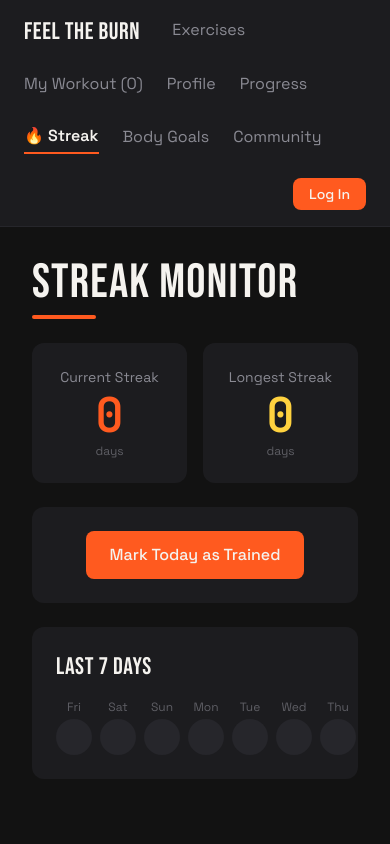
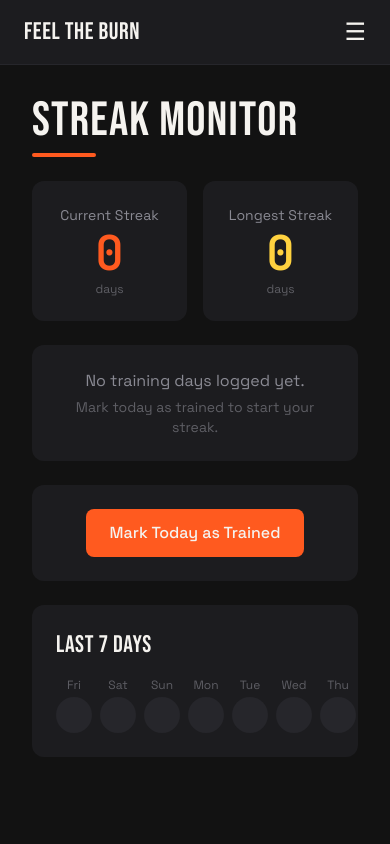
Before and after one commit to LevisNganga1135/calipath, a React (Vite) app: page /streak in a window 390 px wide. Shown: the top 844 px of the page. Built offline with nearby package versions, Linux system fonts and the light colour scheme.

Commit message:
UX pass: mobile nav menu, home stats, skill tags on Body Goals, empty states, loading polish

```diff
--- a/src/App.jsx
+++ b/src/App.jsx
@@ -32,6 +32,7 @@ function App() {
   })
 
   const [isAuthModalOpen, setIsAuthModalOpen] = useState(false)
+  const [isMenuOpen, setIsMenuOpen] = useState(false)
 
   useEffect(() => {
     localStorage.setItem(WORKOUT_STORAGE_KEY, JSON.stringify(myWorkout))
@@ -101,45 +102,34 @@ function App() {
 
   return (
     <BrowserRouter>
-      <nav className="bg-charcoal px-6 py-4 flex gap-6 items-center flex-wrap border-b border-charcoal-light">
-        <NavLink
-          to="/"
-          end
-          className="font-display text-2xl tracking-wide text-chalk mr-2"
-        >
+      <nav className="bg-charcoal px-6 py-4 border-b border-charcoal-light">
+        <div className="flex items-center justify-between">
+          <NavLink to="/" end className="font-display text-2xl tracking-wide text-chalk">
             FEEL THE BURN
           </NavLink>
-        <NavLink to="/exercises" className={navLinkClass}>
-          Exercises
-        </NavLink>
-        <NavLink to="/my-workout" className={navLinkClass}>
-          My Workout ({myWorkout.length})
-        </NavLink>
-        <NavLink to="/profile" className={navLinkClass}>
-          Profile
-        </NavLink>
-        <NavLink to="/progress" className={navLinkClass}>
-          Progress
-        </NavLink>
-        <NavLink to="/streak" className={navLinkClass}>
-          🔥 Streak
-        </NavLink>
-        <NavLink to="/goals" className={navLinkClass}>
-          Body Goals
-        </NavLink>
-        <NavLink to="/community" className={navLinkClass}>
-          Community
-        </NavLink>
 
-        {/* Auth section — pushed to the right */}
-        <div className="ml-auto flex items-center gap-3">
+          {/* Hamburger toggle — only visible below lg breakpoint */}
+          <button
+            onClick={() => setIsMenuOpen(!isMenuOpen)}
+            className="lg:hidden text-chalk text-2xl"
+            aria-label="Toggle menu"
+          >
+            {isMenuOpen ? '✕' : '☰'}
+          </button>
+
+          {/* Full nav — hidden on small screens, shown as flex row on lg+ */}
+          <div className="hidden lg:flex gap-6 items-center">
+            <NavLink to="/exercises" className={navLinkClass}>Exercises</NavLink>
+            <NavLink to="/my-workout" className={navLinkClass}>My Workout ({myWorkout.length})</NavLink>
+            <NavLink to="/profile" className={navLinkClass}>Profile</NavLink>
+            <NavLink to="/progress" className={navLinkClass}>Progress</NavLink>
+            <NavLink to="/streak" className={navLinkClass}>🔥 Streak</NavLink>
+            <NavLink to="/goals" className={navLinkClass}>Body Goals</NavLink>
+            <NavLink to="/community" className={navLinkClass}>Community</NavLink>
             {currentUser ? (
               <>
                 <span className="text-steel text-sm">Hi, {currentUser.name}</span>
-              <button
-                onClick={handleLogout}
-                className="text-steel hover:text-ember text-sm transition-colors"
-              >
+                <button onClick={handleLogout} className="text-steel hover:text-ember text-sm transition-colors">
                   Log Out
                 </button>
               </>
@@ -152,6 +142,35 @@ function App() {
               </button>
             )}
           </div>
+        </div>
+
+        {/* Mobile dropdown menu — only rendered when open, only visible below lg */}
+        {isMenuOpen && (
+          <div className="lg:hidden flex flex-col gap-4 mt-4 pb-2">
+            <NavLink to="/exercises" className={navLinkClass} onClick={() => setIsMenuOpen(false)}>Exercises</NavLink>
+            <NavLink to="/my-workout" className={navLinkClass} onClick={() => setIsMenuOpen(false)}>My Workout ({myWorkout.length})</NavLink>
+            <NavLink to="/profile" className={navLinkClass} onClick={() => setIsMenuOpen(false)}>Profile</NavLink>
+            <NavLink to="/progress" className={navLinkClass} onClick={() => setIsMenuOpen(false)}>Progress</NavLink>
+            <NavLink to="/streak" className={navLinkClass} onClick={() => setIsMenuOpen(false)}>🔥 Streak</NavLink>
+            <NavLink to="/goals" className={navLinkClass} onClick={() => setIsMenuOpen(false)}>Body Goals</NavLink>
+            <NavLink to="/community" className={navLinkClass} onClick={() => setIsMenuOpen(false)}>Community</NavLink>
+            {currentUser ? (
+              <>
+                <span className="text-steel text-sm">Hi, {currentUser.name}</span>
+                <button onClick={() => { handleLogout(); setIsMenuOpen(false) }} className="text-steel hover:text-ember text-sm text-left">
+                  Log Out
+                </button>
+              </>
+            ) : (
+              <button
+                onClick={() => { setIsAuthModalOpen(true); setIsMenuOpen(false) }}
+                className="bg-ember text-chalk px-4 py-1.5 rounded-lg text-sm font-medium w-fit"
+              >
+                Log In
+              </button>
+            )}
+          </div>
+        )}
       </nav>
 
       <AuthModal
--- a/src/components/BodyGoals.jsx
+++ b/src/components/BodyGoals.jsx
@@ -12,21 +12,29 @@ const BODY_GOALS = {
     label: 'Bulk',
     description: 'Compound, high-load movements for building overall mass.',
     categories: ['Chest', 'Back', 'Legs', 'Shoulders'],
+    color: 'bg-red-600',
+    skills: ['Weighted Dips', 'Heavy Rows', 'Deep Push-Ups'],
   },
   athletic: {
     label: 'Athletic',
     description: 'Balanced full-body training for performance and conditioning.',
     categories: ['Cardio', 'Abs', 'Legs'],
+    color: 'bg-blue-600',
+    skills: ['Muscle-Up', 'Pistol Squat', 'Broad Jump'],
   },
   lean: {
     label: 'Lean',
     description: 'Higher-rep, cardio-leaning movements to support fat loss.',
     categories: ['Cardio', 'Abs'],
+    color: 'bg-green-600',
+    skills: ['High-Rep Circuits', 'Mountain Climbers', 'Burpees'],
   },
   muscular: {
     label: 'Muscular',
     description: 'Isolation-focused work for visible muscle definition.',
     categories: ['Arms', 'Chest', 'Back', 'Shoulders'],
+    color: 'bg-purple-600',
+    skills: ['Planche Progression', 'Front Lever', 'Archer Push-Ups'],
   },
 }
 
@@ -74,7 +82,7 @@ function BodyGoals() {
   if (isLoading) {
     return (
       <div className="min-h-screen bg-char flex items-center justify-center">
-        <p className="text-chalk text-xl">Loading exercises...</p>
+        <p className="text-chalk text-xl font-display tracking-wide animate-pulse">Loading exercises...</p>
       </div>
     )
   }
@@ -114,6 +122,13 @@ function BodyGoals() {
             >
               <p className="font-display text-lg tracking-wide mb-1">{goal.label}</p>
               <p className="text-xs opacity-90">{goal.description}</p>
+              <div className="flex flex-wrap gap-1 mt-2">
+                {goal.skills.map((skill) => (
+                  <span key={skill} className="text-[10px] bg-black/20 px-2 py-0.5 rounded-full">
+                    {skill}
+                  </span>
+                ))}
+              </div>
             </button>
           ))}
         </div>
--- a/src/components/ExerciseDetail.jsx
+++ b/src/components/ExerciseDetail.jsx
@@ -31,7 +31,9 @@ function ExerciseDetail({ myWorkout, addToWorkout }) {
   if (isLoading) {
     return (
       <div className="min-h-screen bg-char flex items-center justify-center">
-        <p className="text-chalk text-xl font-display tracking-wide">Loading exercise...</p>
+        <p className="text-chalk text-xl font-display tracking-wide animate-pulse">
+          Loading exercise...
+        </p>
       </div>
     )
   }
--- a/src/components/ExerciseList.jsx
+++ b/src/components/ExerciseList.jsx
@@ -62,7 +62,9 @@ function ExerciseList() {
   if (isLoading) {
     return (
       <div className="min-h-screen bg-char flex items-center justify-center">
-        <p className="text-chalk text-xl font-display tracking-wide">Loading exercises...</p>
+        <p className="text-chalk text-xl font-display tracking-wide animate-pulse">
+          Loading exercises...
+        </p>
       </div>
     )
   }
--- a/src/components/Home.jsx
+++ b/src/components/Home.jsx
@@ -1,6 +1,30 @@
 import { Link } from 'react-router-dom'
 
 function Home() {
+      // Read streak data directly for a quick "welcome back" stat — same storage
+  // key/logic as Streak.jsx. Duplicated here since it's a tiny read-only calc;
+  // Phase 2/3 would fetch this from a real API instead.
+  function getCurrentStreak() {
+    const saved = localStorage.getItem('feelTheBurn.trainedDates')
+    const trainedDates = saved ? JSON.parse(saved) : []
+    let streak = 0
+    let cursor = new Date()
+    while (true) {
+      const y = cursor.getFullYear()
+      const m = String(cursor.getMonth() + 1).padStart(2, '0')
+      const d = String(cursor.getDate()).padStart(2, '0')
+      const dateStr = `${y}-${m}-${d}`
+      if (trainedDates.includes(dateStr)) {
+        streak++
+        cursor.setDate(cursor.getDate() - 1)
+      } else break
+    }
+    return streak
+  }
+
+  const savedWorkout = localStorage.getItem('feelTheBurn.myWorkout')
+  const workoutCount = savedWorkout ? JSON.parse(savedWorkout).length : 0
+  const currentStreak = getCurrentStreak()
   const features = [
     {
       to: '/exercises',
@@ -65,7 +89,20 @@ function Home() {
             className="inline-block bg-ember hover:bg-ember-dark text-chalk px-8 py-3 rounded-lg font-semibold text-lg transition-colors"
           >
             Browse Exercises
-          </Link>
+         </Link>
+
+          {(currentStreak > 0 || workoutCount > 0) && (
+            <div className="flex gap-6 justify-center mt-8 font-mono">
+              <div className="text-center">
+                <p className="text-2xl font-bold text-ember">{currentStreak}</p>
+                <p className="text-steel text-xs">day streak</p>
+              </div>
+              <div className="text-center">
+                <p className="text-2xl font-bold text-gold">{workoutCount}</p>
+                <p className="text-steel text-xs">exercises saved</p>
+              </div>
+            </div>
+          )}
         </div>
       </div>
 
--- a/src/components/Streak.jsx
+++ b/src/components/Streak.jsx
@@ -109,6 +109,12 @@ function Streak() {
           </div>
         </div>
 
+        {trainedDates.length === 0 && (
+          <div className="bg-charcoal rounded-xl p-6 mb-6 text-center">
+            <p className="text-steel">No training days logged yet.</p>
+            <p className="text-steel/60 text-sm mt-1">Mark today as trained to start your streak.</p>
+          </div>
+        )}
         <div className="bg-charcoal rounded-xl p-6 mb-6 text-center">
           {isTodayLogged ? (
             <>
```
Lines whose indentation alone changed are shown as unchanged.
